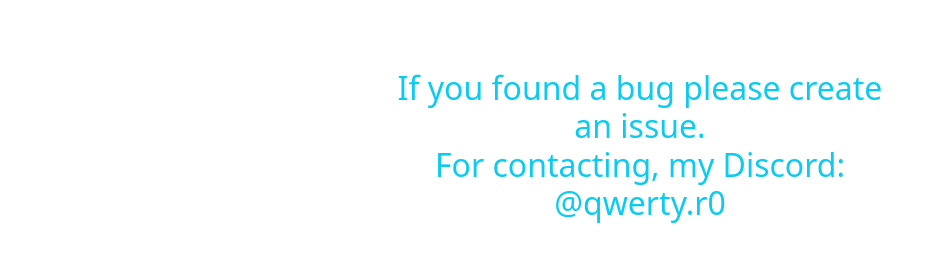
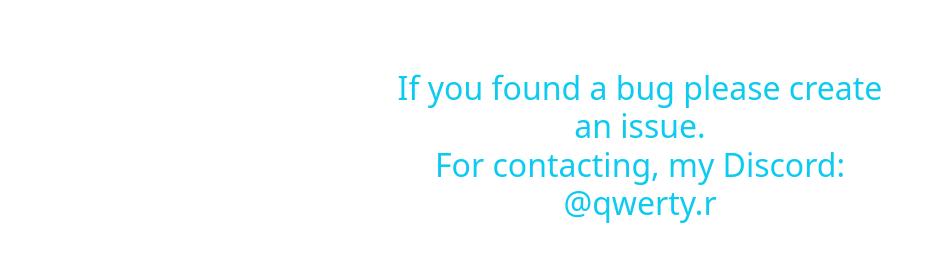
Before and after one commit to QwertyR0/DiscordWebhookr, a website with bundled scripts: page index.html in a window 1280 px wide. Shown: the part 503-764 px from the top of the page, without its empty margins (0-946 px from the left). Built offline with nearby package versions, Linux system fonts and the light colour scheme.

Commit message:
Update index.html

```diff
--- a/index.html
+++ b/index.html
@@ -51,7 +51,7 @@
       </form>
     </div>
     <br/><br/><br/>
-    <h2 class="text-info">If you found a bug please create an issue.<br />For contacting, my Discord: @qwerty.r0</h2>
+    <h2 class="text-info">If you found a bug please create an issue.<br />For contacting, my Discord: @qwerty.r</h2>
 </center>
     <script src="https://cdn.jsdelivr.net/npm/bootstrap@5.1.3/dist/js/bootstrap.bundle.min.js" integrity="sha384-ka7Sk0Gln4gmtz2MlQnikT1wXgYsOg+OMhuP+IlRH9sENBO0LRn5q+8nbTov4+1p" crossorigin="anonymous"></script>
     <script src="./bundle.js" charset="utf-8"></script>
```
